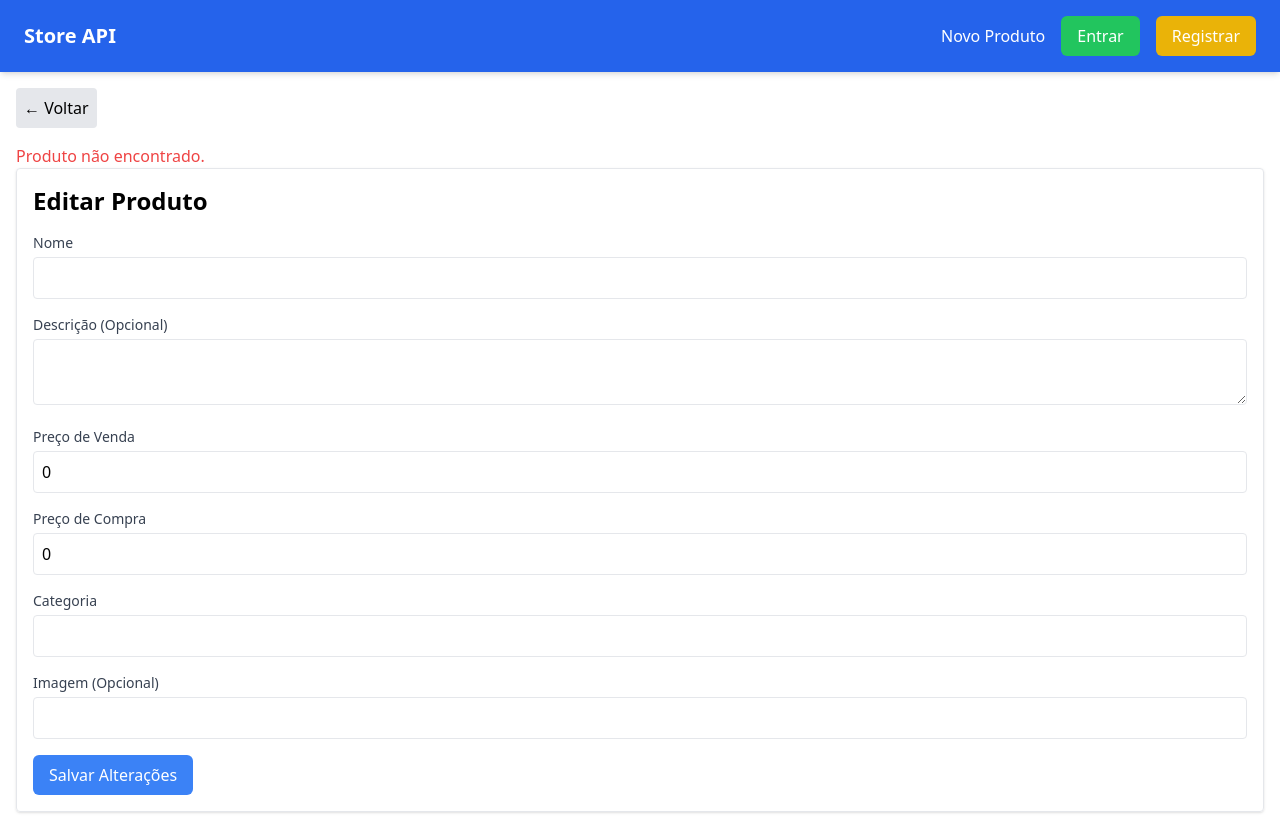
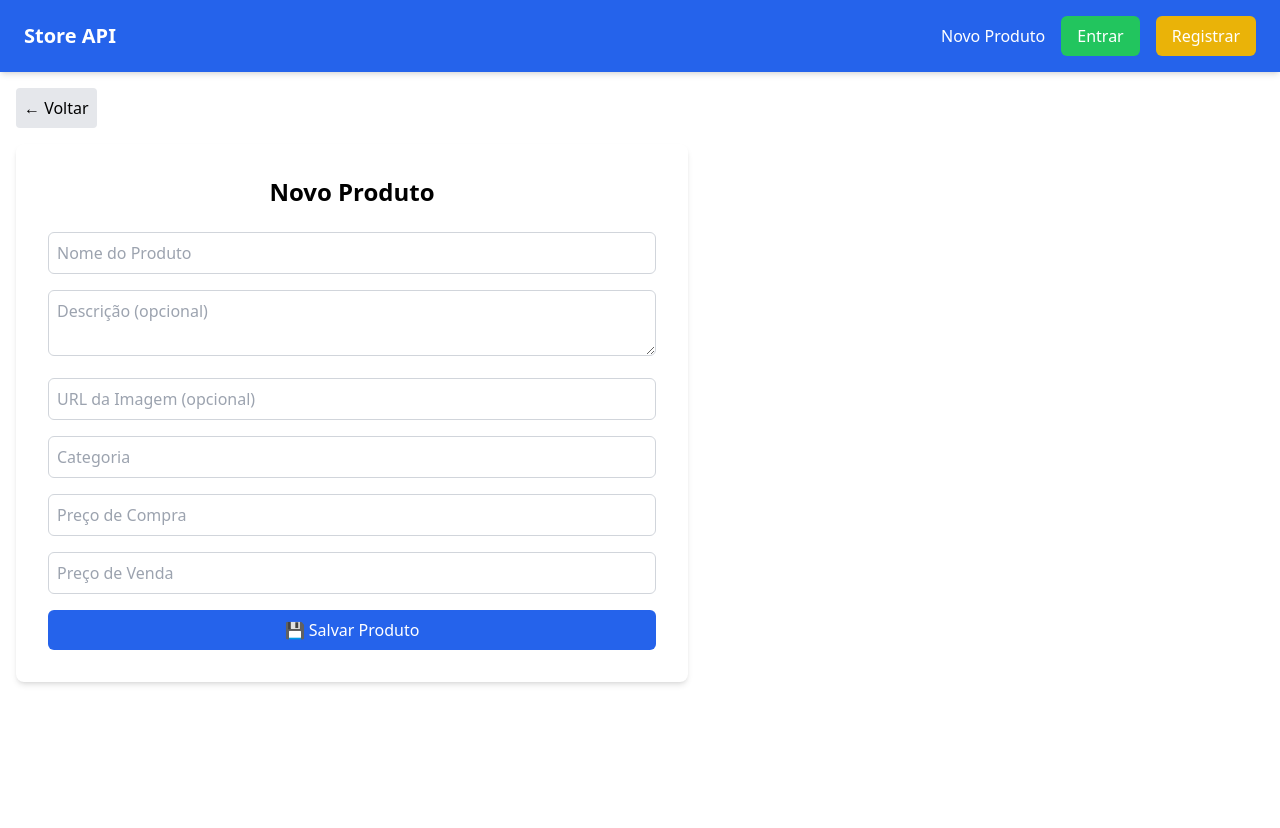
Before and after one commit to JoseToitio/desafio-kinsol-tech, a Nuxt app in the folder frontend/: page /products/new in a window 1280 px wide. After the commit the page ends 800 px from the top, so only its background shows below. Built offline with nearby package versions, Linux system fonts and the light colour scheme; no server answers.

Commit message:
feat: new product page

```diff
--- /dev/null
+++ b/frontend/pages/products/new.vue
@@ -0,0 +1,63 @@
+<script setup>
+import { ref } from 'vue';
+import { useRouter } from 'vue-router';
+import BackButton from '~/components/BackButton.vue';
+
+const { $api } = useNuxtApp();
+const router = useRouter();
+
+const product = ref({
+    name: '',
+    description: null,
+    image: null,
+    category: '',
+    purchase_price: null,
+    sale_price: null,
+});
+
+async function saveProduct() {
+    try {
+        await $api.post('/products', product.value);
+
+        router.push('/');
+    } catch (error) {
+        console.error('Erro ao salvar produto:', error.response || error.message || error);
+    }
+}
+</script>
+
+<template>
+    <div class="container mx-auto p-4">
+        <BackButton></BackButton>
+
+        <div class="bg-white p-8 rounded-lg shadow-md w-full max-w-2xl">
+            <h1 class="text-2xl font-bold mb-6 text-center">Novo Produto</h1>
+
+            <form @submit.prevent="saveProduct" class="space-y-4">
+                <input v-model="product.name" placeholder="Nome do Produto" required
+                    class="w-full p-2 border border-gray-300 rounded-md" />
+
+                <textarea v-model="product.description" placeholder="Descrição (opcional)"
+                    class="w-full p-2 border border-gray-300 rounded-md"></textarea>
+
+                <input v-model="product.image" placeholder="URL da Imagem (opcional)"
+                    class="w-full p-2 border border-gray-300 rounded-md" />
+
+                <input v-model="product.category" placeholder="Categoria" required
+                    class="w-full p-2 border border-gray-300 rounded-md" />
+
+                <input v-model="product.purchase_price" placeholder="Preço de Compra" type="number" required
+                    class="w-full p-2 border border-gray-300 rounded-md" />
+
+                <input v-model="product.sale_price" placeholder="Preço de Venda" type="number" required
+                    class="w-full p-2 border border-gray-300 rounded-md" />
+
+                <button type="submit"
+                    class="w-full bg-blue-600 text-white py-2 rounded-md hover:bg-blue-700 transition">
+                    💾 Salvar Produto
+                </button>
+            </form>
+
+    </div>
+    </div>
+</template>
```
